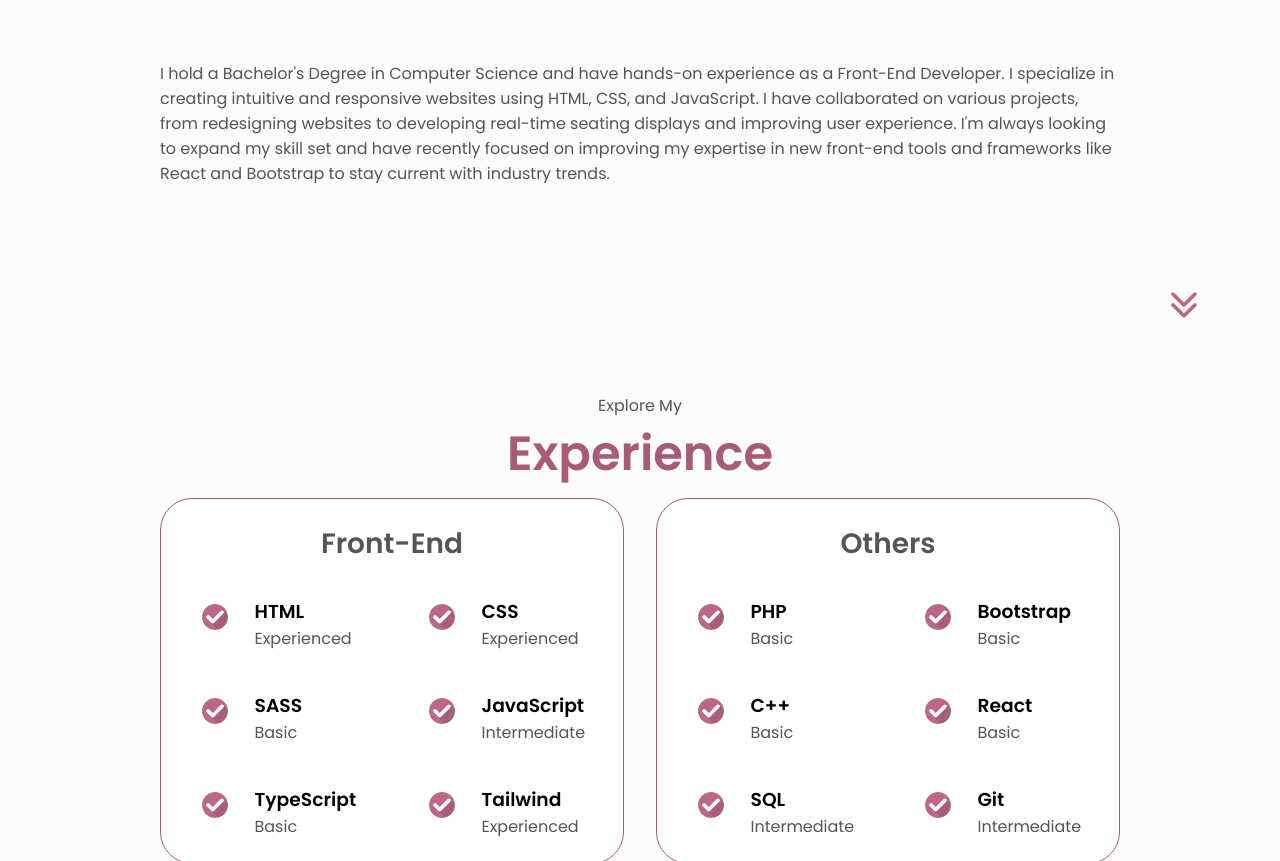
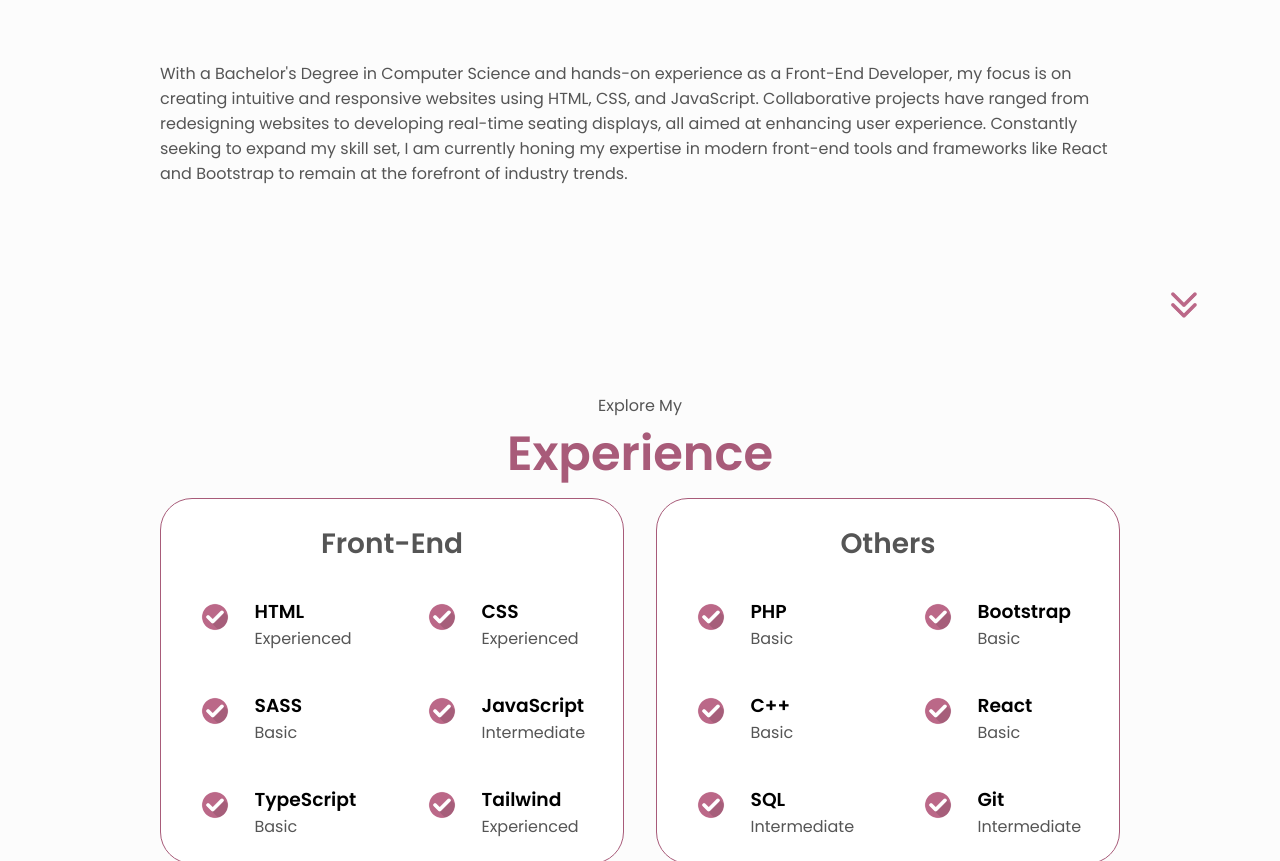
Before and after one commit to nrlathirah/my-portfolio, a plain HTML site: page index.html in a window 1280 px wide. Shown: the part 1303-2164 px from the top of the page. Drawn offline with Linux system fonts and the light colour scheme.

Commit message:
Update index.html
update

```diff
--- a/index.html
+++ b/index.html
@@ -97,7 +97,7 @@
 
           <div class="text-container">
             <p>
-                I hold a Bachelor's Degree in Computer Science and have hands-on experience as a Front-End Developer. I specialize in creating intuitive and responsive websites using HTML, CSS, and JavaScript. I have collaborated on various projects, from redesigning websites to developing real-time seating displays and improving user experience. I'm always looking to expand my skill set and have recently focused on improving my expertise in new front-end tools and frameworks like React and Bootstrap to stay current with industry trends.
+                With a Bachelor's Degree in Computer Science and hands-on experience as a Front-End Developer, my focus is on creating intuitive and responsive websites using HTML, CSS, and JavaScript. Collaborative projects have ranged from redesigning websites to developing real-time seating displays, all aimed at enhancing user experience. Constantly seeking to expand my skill set, I am currently honing my expertise in modern front-end tools and frameworks like React and Bootstrap to remain at the forefront of industry trends.
             </p>
           </div>
 
```
